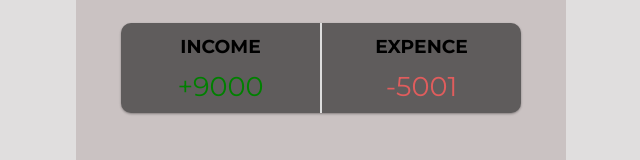
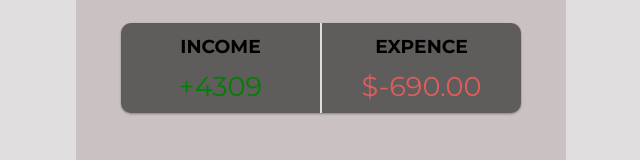
Before and after one commit to MIKE-BRIA/Vueprojects, a Vue app in the folder moneyspend/: page / in a window 1280 px wide. Shown: the part 171-331 px from the top of the page, without its empty margins (319-959 px from the left). Built offline with nearby package versions, Linux system fonts and the light colour scheme.

Commit message:
Income and expense display

```diff
--- a/moneyspend/src/components/IncomeExp.vue
+++ b/moneyspend/src/components/IncomeExp.vue
@@ -2,18 +2,29 @@
   <div class="incomeexp">
     <div>
       <h3>Income</h3>
-      <p class="moneyplus">+9000</p>
+      <p class="moneyplus">+{{ income }}</p>
     </div>
 
     <div>
       <h3>Expence</h3>
-      <p class="moneyminus">-5001</p>
+      <p class="moneyminus">${{ expense }}</p>
     </div>
   </div>
 </template>
 
-<script>
-export default {};
+<script setup>
+import { defineProps } from "vue";
+
+const props = defineProps({
+  income: {
+    type: Number,
+    required: true,
+  },
+  expense: {
+    type: Number,
+    required: true,
+  },
+});
 </script>
 
 <style></style>
```
